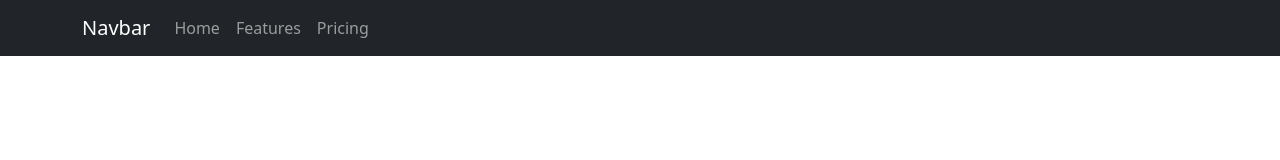
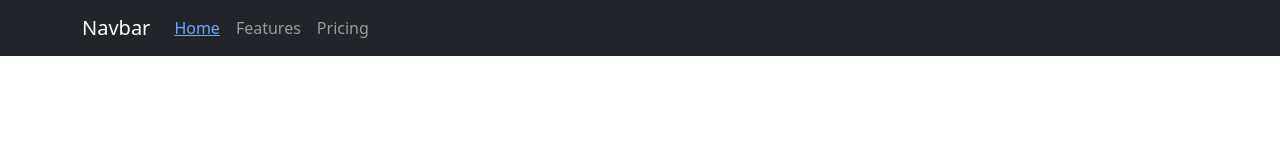
Before and after one commit to jilamikalalae/CarAnalytics, a React (Vite) app: page / in a window 1280 px wide. Shown: the top 160 px of the page. Built offline with nearby package versions, Linux system fonts and the light colour scheme.

Commit message:
forgot to save root change

```diff
--- a/src/routes/root.jsx
+++ b/src/routes/root.jsx
@@ -20,7 +20,7 @@
             <Container>
               <Navbar.Brand >Navbar</Navbar.Brand>
               <Nav className="me-auto">
-                <Nav.Link >Home</Nav.Link>
+                <Nav.Link ><Link to="/">Home</Link></Nav.Link>
                 <Nav.Link >Features</Nav.Link>
                 <Nav.Link >Pricing</Nav.Link>
               </Nav>
```
